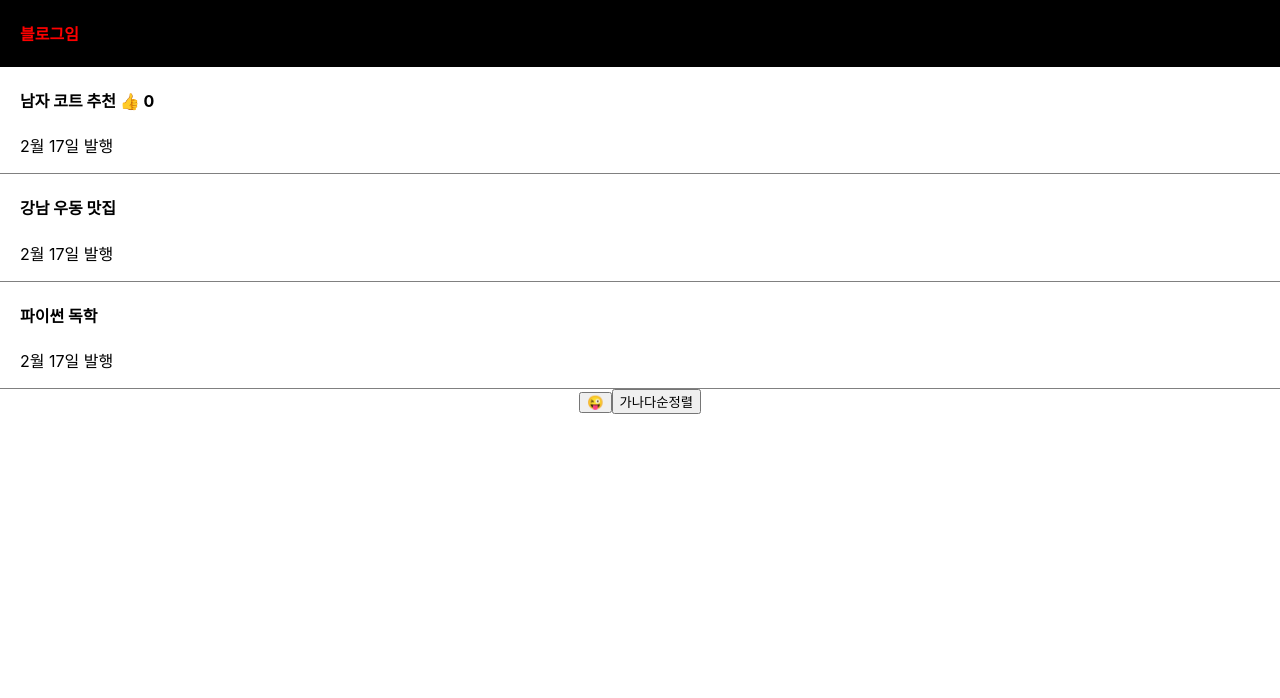
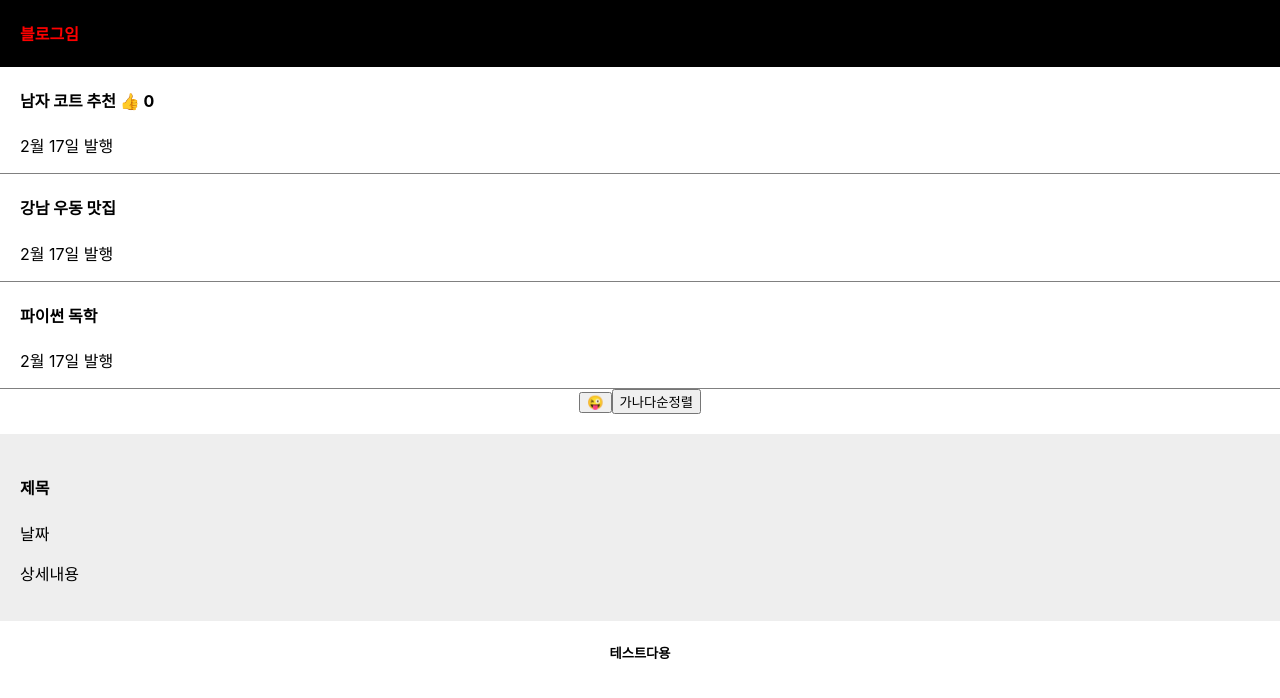
Before and after one commit to JO-HYEWON/blog, a React (Create React App) app: page / in a window 1280 px wide. Shown: the top 698 px of the page. Built offline with nearby package versions, Linux system fonts and the light colour scheme.

Commit message:
component

```diff
--- a/src/App.css
+++ b/src/App.css
@@ -9,6 +9,14 @@
   color: white;
   padding-left: 20px;
 }
+
+.modal {
+  margin-top: 20px;
+  padding: 20px;
+  background: #eee;
+  text-align: left;
+}
+
 
  .list {
   padding-left: 20px;
--- a/src/App.js
+++ b/src/App.js
@@ -56,9 +56,36 @@ return (
             글제목변경(copy.sort());
           }}>가나다순정렬</button>
       </div>
+
+      <Modal/>
+      <Test/>
     </div>
   );
 }
 
+// 컴포넌트라고 부름, 첫글자 대문자 쓰자
+/**
+ * 컴포넌트를 만들어 쓰면 좋은 경우
+ * 1. 반복적인 html
+ * 2. 큰 페이지들
+ * 3. 자주 변경되는 것들
+ */
+function Modal(){
+  return (
+      <div className='modal'>
+        <h4>제목</h4>
+        <p>날짜</p>
+        <p>상세내용</p>
+      </div>
+  )
+}
+
+const Test = () => {
+  return (
+  <div>
+    <h5>테스트다용</h5>
+  </div>
+  )
+}
 
 export default App;
```
